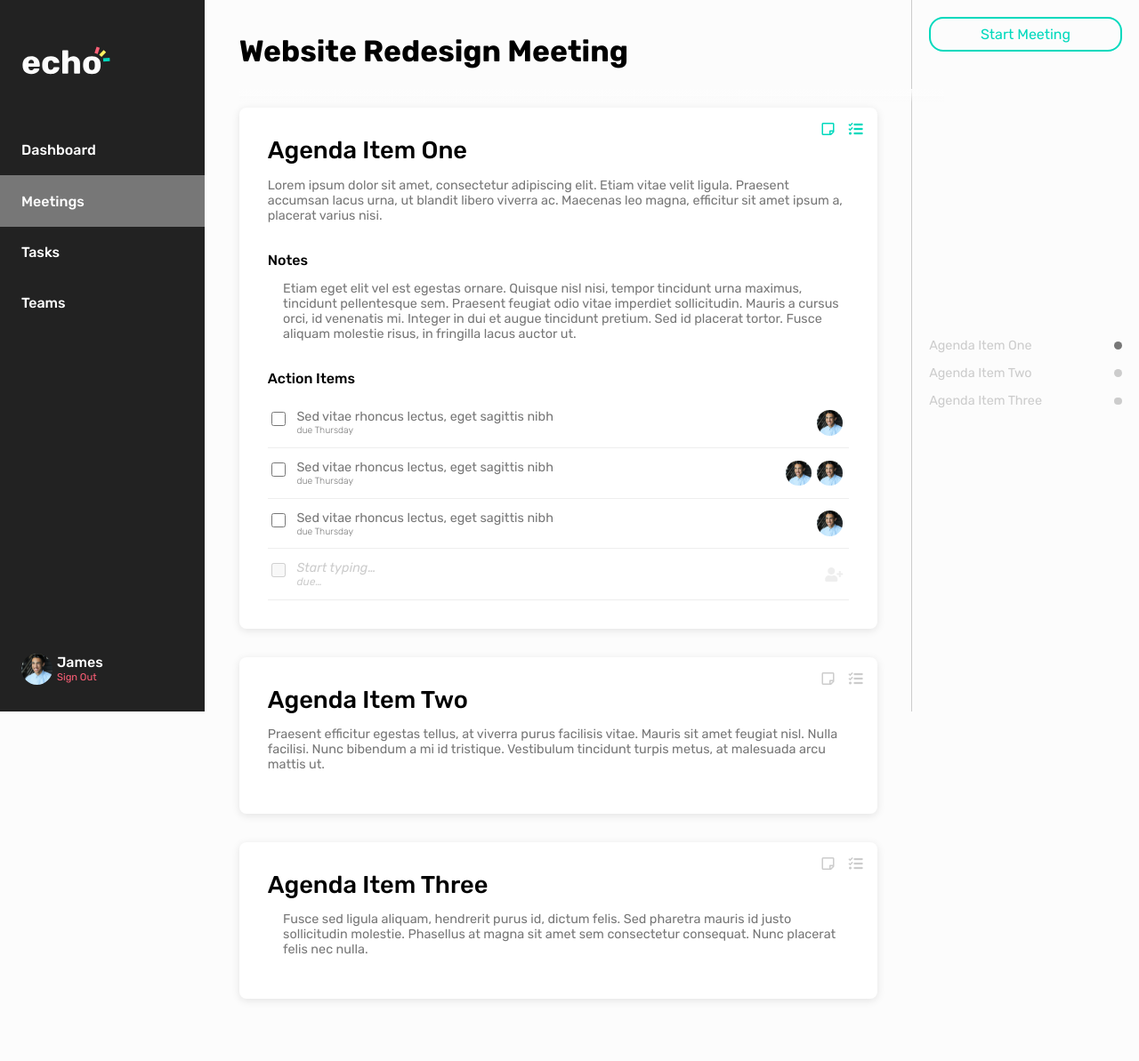
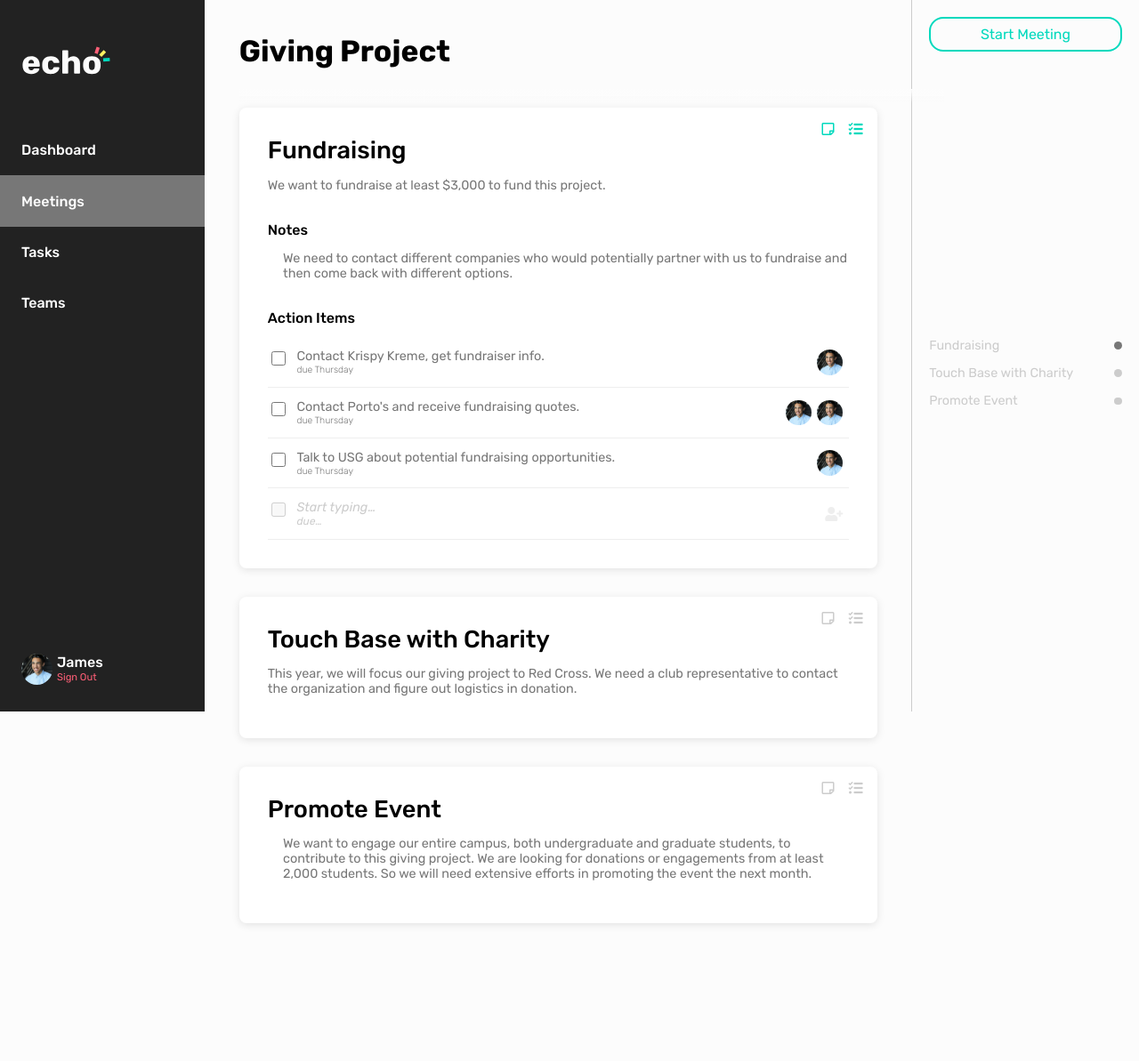
Before and after one commit to james-tyner/echo-meetings, a PHP site: page /meeting2.php in a window 1280 px wide. Shown: the whole page at 89% size. After the commit the page ends 1040 px from the top, so only its background shows below. Run offline with PHP 8.4, Linux system fonts and the light colour scheme; some libraries are stand-ins or nearby versions.

```diff
--- a/meeting2.php
+++ b/meeting2.php
@@ -15,7 +15,7 @@ $active = "meetings";
 	<?php require 'components/nav.php'; ?>
 
   <header class="scrollable-header meeting-header">
-    <h1 class="page-title">Website Redesign Meeting</h1>
+    <h1 class="page-title">Giving Project</h1>
   </header>
 
 	<!-- middle area -->
@@ -27,18 +27,18 @@ $active = "meetings";
           <i class="far fa-sticky-note active"></i>
           <i class="fas fa-tasks active"></i>
         </div>
-        <h2>Agenda Item One</h2>
-        <p contenteditable="true" class="agenda-item-description">Lorem ipsum dolor sit amet, consectetur adipiscing elit. Etiam vitae velit ligula. Praesent accumsan lacus urna, ut blandit libero viverra ac. Maecenas leo magna, efficitur sit amet ipsum a, placerat varius nisi.</p>
+        <h2>Fundraising</h2>
+        <p contenteditable="true" class="agenda-item-description">We want to fundraise at least $3,000 to fund this project.</p>
 
         <h3>Notes</h3>
-        <p contenteditable="true" class="agenda-item-note">Etiam eget elit vel est egestas ornare. Quisque nisl nisi, tempor tincidunt urna maximus, tincidunt pellentesque sem. Praesent feugiat odio vitae imperdiet sollicitudin. Mauris a cursus orci, id venenatis mi. Integer in dui et augue tincidunt pretium. Sed id placerat tortor. Fusce aliquam molestie risus, in fringilla lacus auctor ut.</p>
+        <p contenteditable="true" class="agenda-item-note">We need to contact different companies who would potentially partner with us to fundraise and then come back with different options.</p>
 
         <h3>Action Items</h3>
         <div class="agenda-action-items">
           <div class="action-item">
             <input type="checkbox">
             <div class="action-item-text">
-              <p contenteditable="true" class="action-item-description">Sed vitae rhoncus lectus, eget sagittis nibh</p>
+              <p contenteditable="true" class="action-item-description">Contact Krispy Kreme, get fundraiser info.</p>
               <p contenteditable="true" class="due-date">due Thursday</p>
             </div>
             <div class="assignees">
@@ -48,7 +48,7 @@ $active = "meetings";
           <div class="action-item">
             <input type="checkbox">
             <div class="action-item-text">
-              <p contenteditable="true" class="action-item-description">Sed vitae rhoncus lectus, eget sagittis nibh</p>
+              <p contenteditable="true" class="action-item-description">Contact Porto's and receive fundraising quotes.</p>
               <p contenteditable="true" class="due-date">due Thursday</p>
             </div>
             <div class="assignees">
@@ -59,7 +59,7 @@ $active = "meetings";
           <div class="action-item">
             <input type="checkbox">
             <div class="action-item-text">
-              <p contenteditable="true" class="action-item-description">Sed vitae rhoncus lectus, eget sagittis nibh</p>
+              <p contenteditable="true" class="action-item-description">Talk to USG about potential fundraising opportunities.</p>
               <p contenteditable="true" class="due-date">due Thursday</p>
             </div>
             <div class="assignees">
@@ -100,8 +100,8 @@ $active = "meetings";
           <i class="far fa-sticky-note"></i>
           <i class="fas fa-tasks"></i>
         </div>
-        <h2>Agenda Item Two</h2>
-        <p contenteditable="true" class="agenda-item-description">Praesent efficitur egestas tellus, at viverra purus facilisis vitae. Mauris sit amet feugiat nisl. Nulla facilisi. Nunc bibendum a mi id tristique. Vestibulum tincidunt turpis metus, at malesuada arcu mattis ut.</p>
+        <h2>Touch Base with Charity</h2>
+        <p contenteditable="true" class="agenda-item-description">This year, we will focus our giving project to Red Cross. We need a club representative to contact the organization and figure out logistics in donation.</p>
       </div>
 
       <div class="agenda-item">
@@ -109,8 +109,8 @@ $active = "meetings";
           <i class="far fa-sticky-note"></i>
           <i class="fas fa-tasks"></i>
         </div>
-        <h2>Agenda Item Three</h2>
-        <p contenteditable="true" class="agenda-item-note">Fusce sed ligula aliquam, hendrerit purus id, dictum felis. Sed pharetra mauris id justo sollicitudin molestie. Phasellus at magna sit amet sem consectetur consequat. Nunc placerat felis nec nulla.</p>
+        <h2>Promote Event</h2>
+        <p contenteditable="true" class="agenda-item-note">We want to engage our entire campus, both undergraduate and graduate students, to contribute to this giving project. We are looking for donations or engagements from at least 2,000 students. So we will need extensive efforts in promoting the event the next month.</p>
       </div>
 		</section>
 	</main>
@@ -122,9 +122,9 @@ $active = "meetings";
 
 		<!-- Agenda Item ToC -->
 		<div class="agenda-list-div">
-				<div class="agenda-list-item active"> Agenda Item One</div>
-				<div class="agenda-list-item"> Agenda Item Two</div>
-				<div class="agenda-list-item"> Agenda Item Three</div>
+				<div class="agenda-list-item active"> Fundraising</div>
+				<div class="agenda-list-item"> Touch Base with Charity</div>
+				<div class="agenda-list-item"> Promote Event</div>
 		</div>
 	</section>
 
```
Also changed, not shown: index.php (+8 -4 lines), meeting1A.php (+9 -0 lines).
